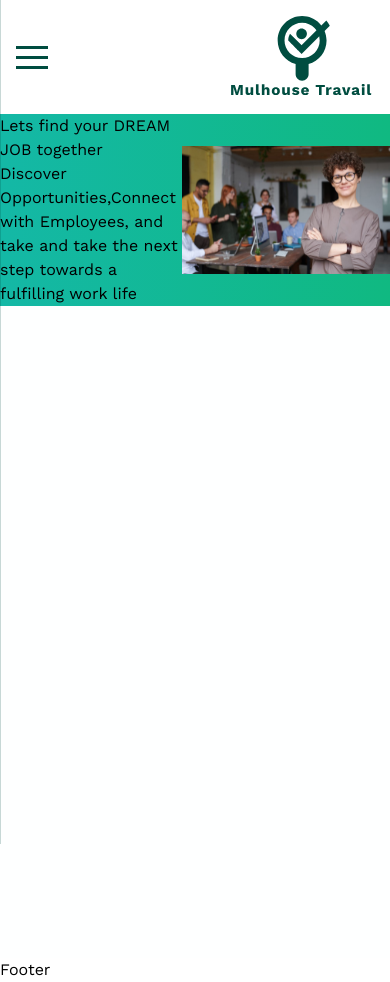
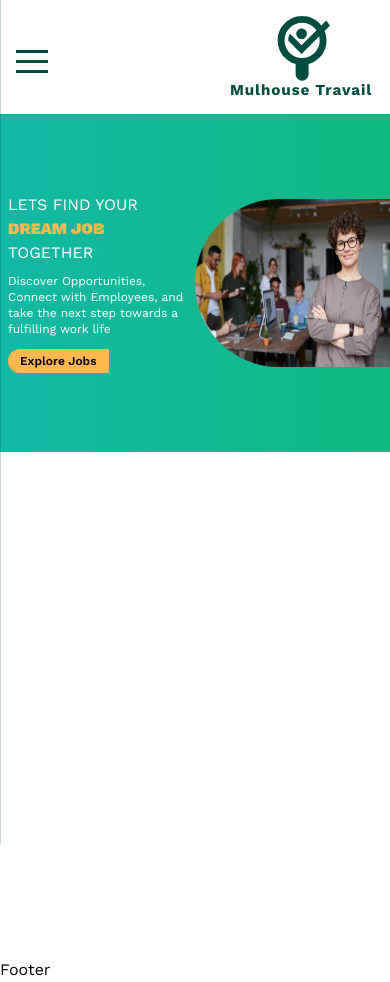
Before and after one commit to AbdullahPro2/Mulhouse-Travail, a React (Vite) app: page / in a window 390 px wide. Built offline with nearby package versions, Linux system fonts and the light colour scheme.

Commit message:
hero section mobile

```diff
--- a/src/components/home/HeroItem1.jsx
+++ b/src/components/home/HeroItem1.jsx
@@ -1,18 +1,29 @@
 import React from 'react';
-import heroItemImg from '../../assets/heroSection/Rectangle.svg';
+import heroItemImg from '../../assets/heroSection/hero1Image.jpg';
 function HeroItem1() {
   return (
-    <div className="flex">
-      <div>
-        <h1>
-          Lets find your <span>DREAM JOB</span> together
+    <div className="flex h-[40vh]">
+      <div className=" my-auto flex flex-col gap-2 pl-2 ">
+        <h1 className=" text-base uppercase tracking-[9%] text-white">
+          Lets find your
+          <br />
+          <span className="font-black tracking-[9%] text-[#FFB84F]">
+            DREAM JOB <br />
+          </span>
+          together
         </h1>
-        <p>
-          Discover Opportunities,Connect with Employees, and take and take the
-          next step towards a fulfilling work life
+        <p className="text-xs text-white">
+          Discover Opportunities, Connect with Employees, and take the next step
+          towards a fulfilling work life
         </p>
+        <button className="mt-1  w-fit rounded-l-[90px]  bg-[#FFB84F] px-3 py-1  text-xs font-semibold">
+          Explore Jobs
+        </button>
       </div>
-      <img src={heroItemImg} className="w-52" />
+      <img
+        src={heroItemImg}
+        className="my-auto h-[50%] w-[50%]  rounded-l-[90px] "
+      />
     </div>
   );
 }
--- a/src/components/navbar/Logo.jsx
+++ b/src/components/navbar/Logo.jsx
@@ -4,7 +4,7 @@ import logo from '../../assets/mainLogos/mulhouseTravailMainLogo.svg';
 function Logo() {
   return (
     <NavLink to="/">
-      <img src={logo} alt="Main Logo" className="w-36 lg:w-40 " />
+      <img src={logo} alt="Main Logo" className="w-24 xs:w-36 lg:w-40 " />
     </NavLink>
   );
 }
--- a/src/components/navbar/Navbar.jsx
+++ b/src/components/navbar/Navbar.jsx
@@ -9,7 +9,7 @@ function Navbar({ isOpen, setIsOpen }) {
       className={`relative  z-30 flex items-center justify-end p-4 lg:justify-center ${isOpen ? 'bg-black bg-opacity-40' : ''}`}
     >
       <div
-        className={` absolute transition-all duration-300 ${isOpen ? 'left-36 top-2 delay-100' : 'left-2'} z-50 h-12 lg:hidden`}
+        className={` absolute transition-all duration-300 ${isOpen ? 'left-36 top-2 delay-100' : 'left-2'} z-50 h-10 lg:hidden `}
       >
         <Hamburger
           toggled={isOpen}
```
Also changed, not shown: src/assets/heroSection/Rectangle.svg (deleted), src/assets/heroSection/hero1Image.jpg (added).
